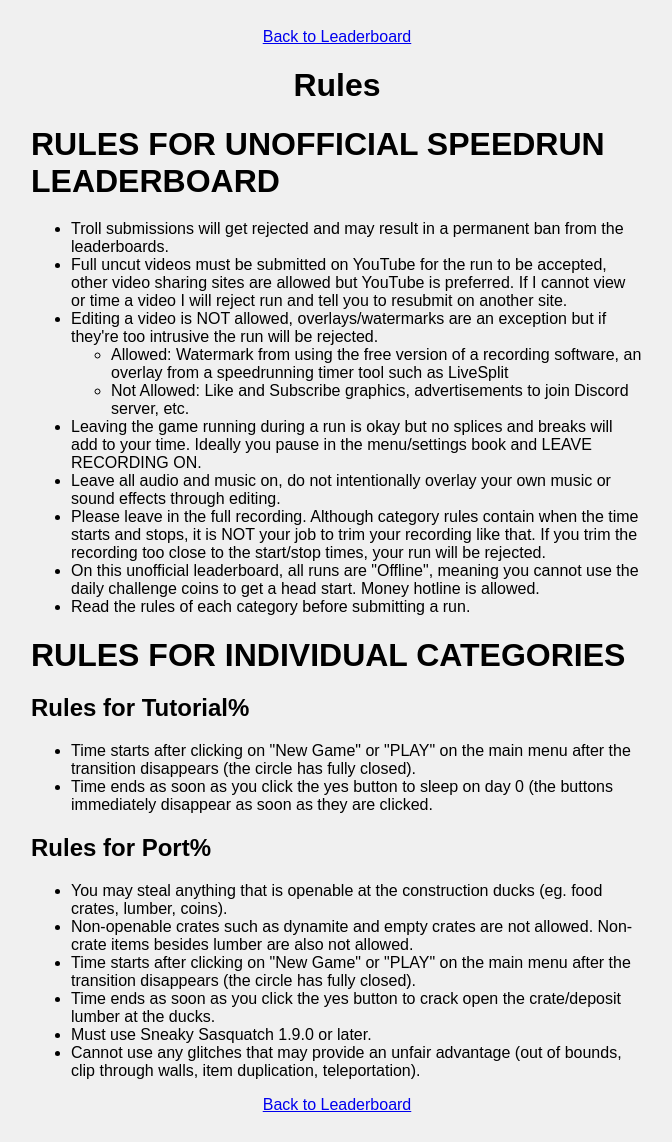
After one commit to AdamEXu/NewSpeedrun, a Flask app: page /rules in a window 1280 px wide. The commit adds this page. Shown: the whole page, without its empty margins (303-975 px from the left). Run offline with Flask 2, Linux system fonts and the light colour scheme.

```diff
--- a/app.py
+++ b/app.py
@@ -156,5 +156,9 @@ def run():
                             return render_template('run.html', run=run)
     return "Run not found", 404
 
+@app.route('/rules')
+def rules():
+    return render_template('rules.html')
+
 if __name__ == '__main__':
     app.run(debug=True, port=5000, host="0.0.0.0")
--- a/static/style.css
+++ b/static/style.css
@@ -74,3 +74,9 @@ td a {
 .submit-run-button button:hover {
   background-color: #45a049;
 }
+
+#rules {
+  text-align: left;
+  width: 50%;
+  margin-left: 25%;
+}
--- /dev/null
+++ b/templates/rules.html
@@ -0,0 +1,43 @@
+<html>
+  <head>
+    <title>Speedrun Rules</title>
+    <link rel="stylesheet" href="{{ url_for('static', filename='style.css') }}">
+  </head>
+  <body>
+    <a href="/">Back to Leaderboard</a>
+    <h1>Rules</h1>
+    <div id="rules">
+      <h1 id="rules-for-unofficial-speedrun-leaderboard">RULES FOR UNOFFICIAL SPEEDRUN LEADERBOARD</h1>
+      <ul>
+      <li>Troll submissions will get rejected and may result in a permanent ban from the leaderboards.</li>
+      <li>Full uncut videos must be submitted on YouTube for the run to be accepted, other video sharing sites are allowed but YouTube is preferred. If I cannot view or time a video I will reject run and tell you to resubmit on another site.</li>
+      <li>Editing a video is NOT allowed, overlays/watermarks are an exception but if they&#39;re too intrusive the run will be rejected.<ul>
+      <li>Allowed: Watermark from using the free version of a recording software, an overlay from a speedrunning timer tool such as LiveSplit</li>
+      <li>Not Allowed: Like and Subscribe graphics, advertisements to join Discord server, etc.</li>
+      </ul>
+      </li>
+      <li>Leaving the game running during a run is okay but no splices and breaks will add to your time. Ideally you pause in the menu/settings book and LEAVE RECORDING ON.</li>
+      <li>Leave all audio and music on, do not intentionally overlay your own music or sound effects through editing.</li>
+      <li>Please leave in the full recording. Although category rules contain when the time starts and stops, it is NOT your job to trim your recording like that. If you trim the recording too close to the start/stop times, your run will be rejected.</li>
+      <li>On this unofficial leaderboard, all runs are &quot;Offline&quot;, meaning you cannot use the daily challenge coins to get a head start. Money hotline is allowed.</li>
+      <li>Read the rules of each category before submitting a run.</li>
+      </ul>
+      <h1 id="rules-for-individual-categories">RULES FOR INDIVIDUAL CATEGORIES</h1>
+      <h2 id="rules-for-tutorial-">Rules for Tutorial%</h2>
+      <ul>
+      <li>Time starts after clicking on &quot;New Game&quot; or &quot;PLAY&quot; on the main menu after the transition disappears (the circle has fully closed).</li>
+      <li>Time ends as soon as you click the yes button to sleep on day 0 (the buttons immediately disappear as soon as they are clicked.</li>
+      </ul>
+      <h2 id="rules-for-port-">Rules for Port%</h2>
+      <ul>
+      <li>You may steal anything that is openable at the construction ducks (eg. food crates, lumber, coins).</li>
+      <li>Non-openable crates such as dynamite and empty crates are not allowed. Non-crate items besides lumber are also not allowed.</li>
+      <li>Time starts after clicking on &quot;New Game&quot; or &quot;PLAY&quot; on the main menu after the transition disappears (the circle has fully closed).</li>
+      <li>Time ends as soon as you click the yes button to crack open the crate/deposit lumber at the ducks.</li>
+      <li>Must use Sneaky Sasquatch 1.9.0 or later.</li>
+      <li>Cannot use any glitches that may provide an unfair advantage (out of bounds, clip through walls, item duplication, teleportation).</li>
+      </ul>
+    </div>
+    <a href="/">Back to Leaderboard</a>
+  </body>
+</html>
```
Also changed, not shown: templates/leaderboard.html (+7 -0 lines), templates/submit.html (+9 -1 lines).
